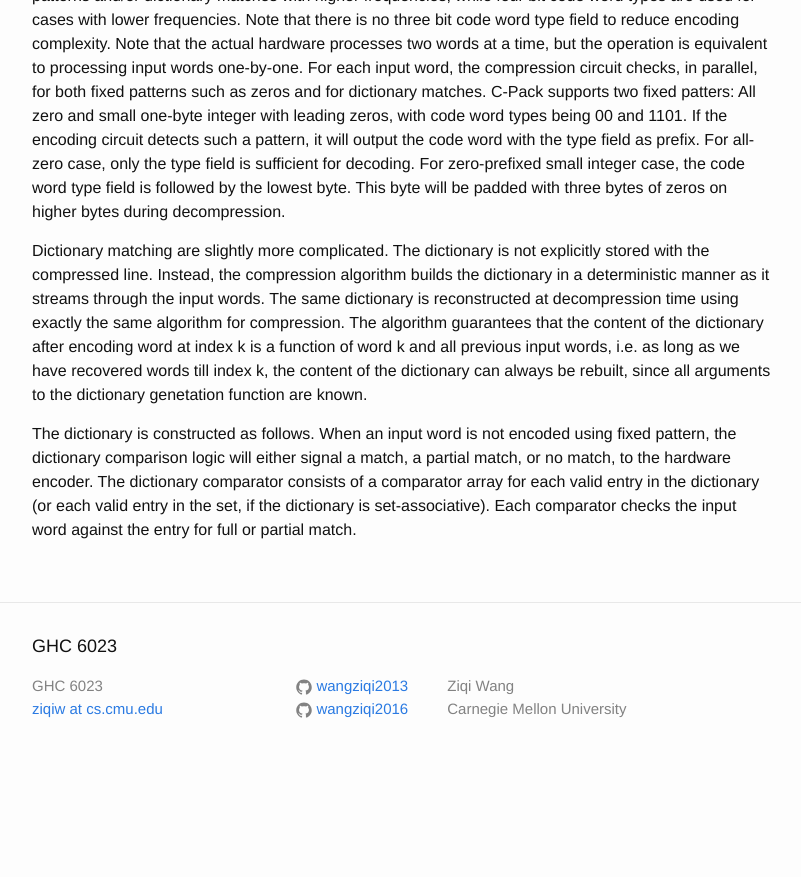
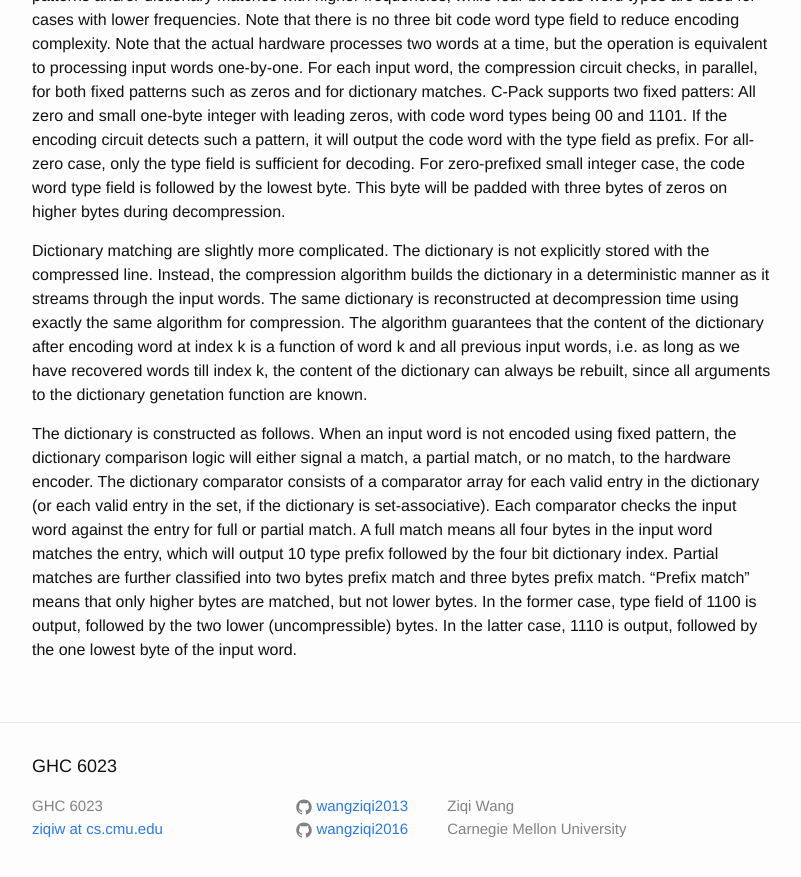
Before and after one commit to wangziqi2013/wangziqi2013.github.io, a Jekyll site: the page built from _posts/2020-06-11-cpack.markdown, in a window 1280 px wide and 900 px high, scrolled down 1474 px. Shown: the top 877 px of the window, without its empty margins (238-1039 px from the left). Built offline with Jekyll 4.4.1, drawn with Linux system fonts in a browser that asks for light colours; before the commit the page ends 2254 px from its top, so only the background shows below that.

Commit message:
Adding prefix matching

```diff
--- a/_posts/2020-06-11-cpack.markdown
+++ b/_posts/2020-06-11-cpack.markdown
@@ -68,4 +68,9 @@ always be rebuilt, since all arguments to the dictionary genetation function are
 The dictionary is constructed as follows. When an input word is not encoded using fixed pattern, the dictionary comparison
 logic will either signal a match, a partial match, or no match, to the hardware encoder. The dictionary comparator
 consists of a comparator array for each valid entry in the dictionary (or each valid entry in the set, if the dictionary is
-set-associative). Each comparator checks the input word against the entry for full or partial match.
+set-associative). Each comparator checks the input word against the entry for full or partial match. A full match means
+all four bytes in the input word matches the entry, which will output 10 type prefix followed by the four bit dictionary
+index. Partial matches are further classified into two bytes prefix match and three bytes prefix match. "Prefix match"
+means that only higher bytes are matched, but not lower bytes. In the former case, type field of 1100 is output, followed
+by the two lower (uncompressible) bytes. In the latter case, 1110 is output, followed by the one lowest byte of the
+input word.
```
